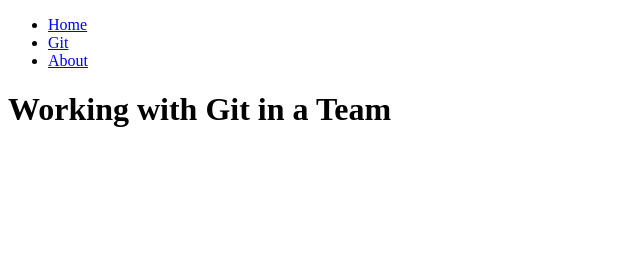
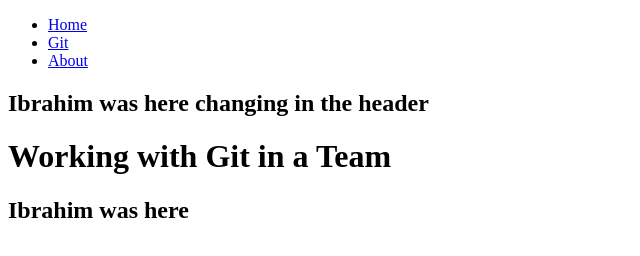
Before and after one commit to StephanUllmann/git-collaboration-wd047, a plain HTML site: page index.html in a window 1280 px wide. Shown: the whole page, without its empty margins (0-640 px from the left). Drawn offline with Linux system fonts and the light colour scheme.

Commit message:
header commit

```diff
--- a/index.html
+++ b/index.html
@@ -15,7 +15,11 @@
           <li><a href="#">About</a></li>
         </ul>
       </nav>
+
+      <h2>Ibrahim was here changing in the header</h2>
     </header>
     <h1>Working with Git in a Team</h1>
+
+    <h2>Ibrahim was here</h2>
   </body>
 </html>
```
